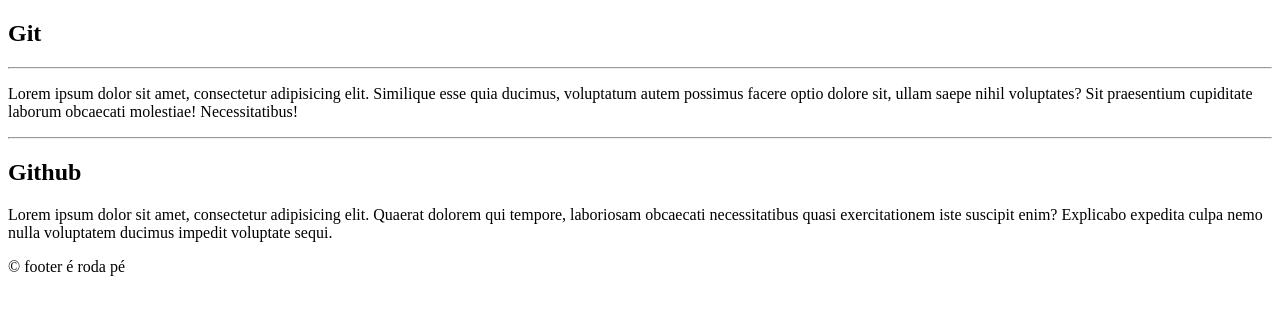
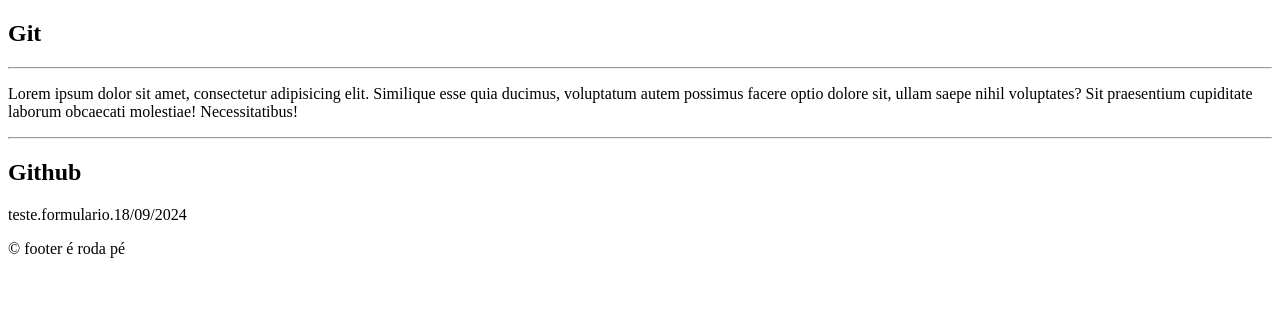
Before and after one commit to yasmim-pigmeu/site_ayala, a plain HTML site: page index.html in a window 1280 px wide. Drawn offline with Linux system fonts and the light colour scheme.

Commit message:
Update index.html

```diff
--- a/index.html
+++ b/index.html
@@ -27,9 +27,7 @@
             <hr>
             <h2>Github</h2>
             <p>
-                Lorem ipsum dolor sit amet, consectetur adipisicing elit. Quaerat dolorem qui tempore, laboriosam
-                obcaecati necessitatibus quasi exercitationem iste suscipit enim? Explicabo expedita culpa nemo nulla
-                voluptatem ducimus impedit voluptate sequi.
+                teste.formulario.18/09/2024
             </p>
         </article>
 
```
